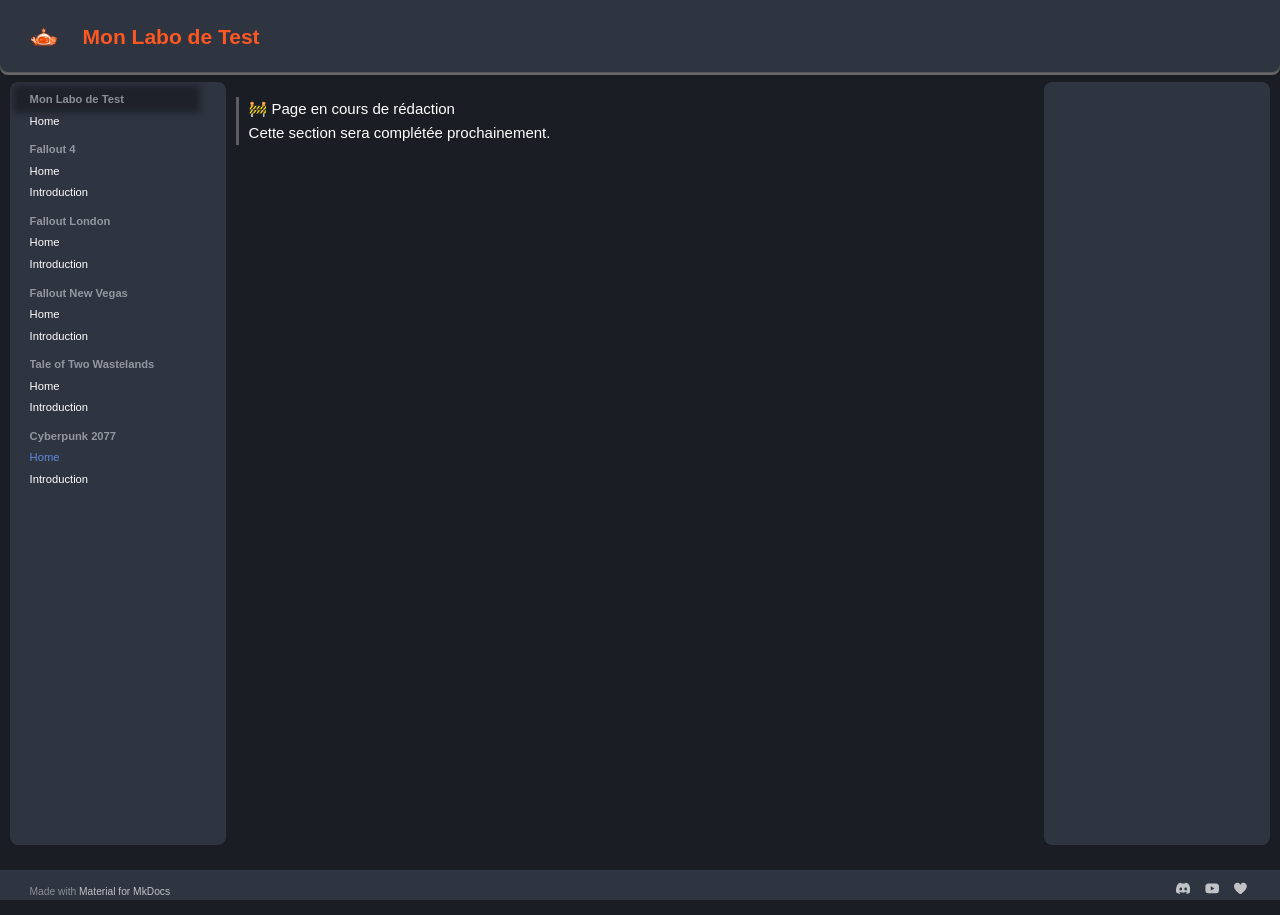
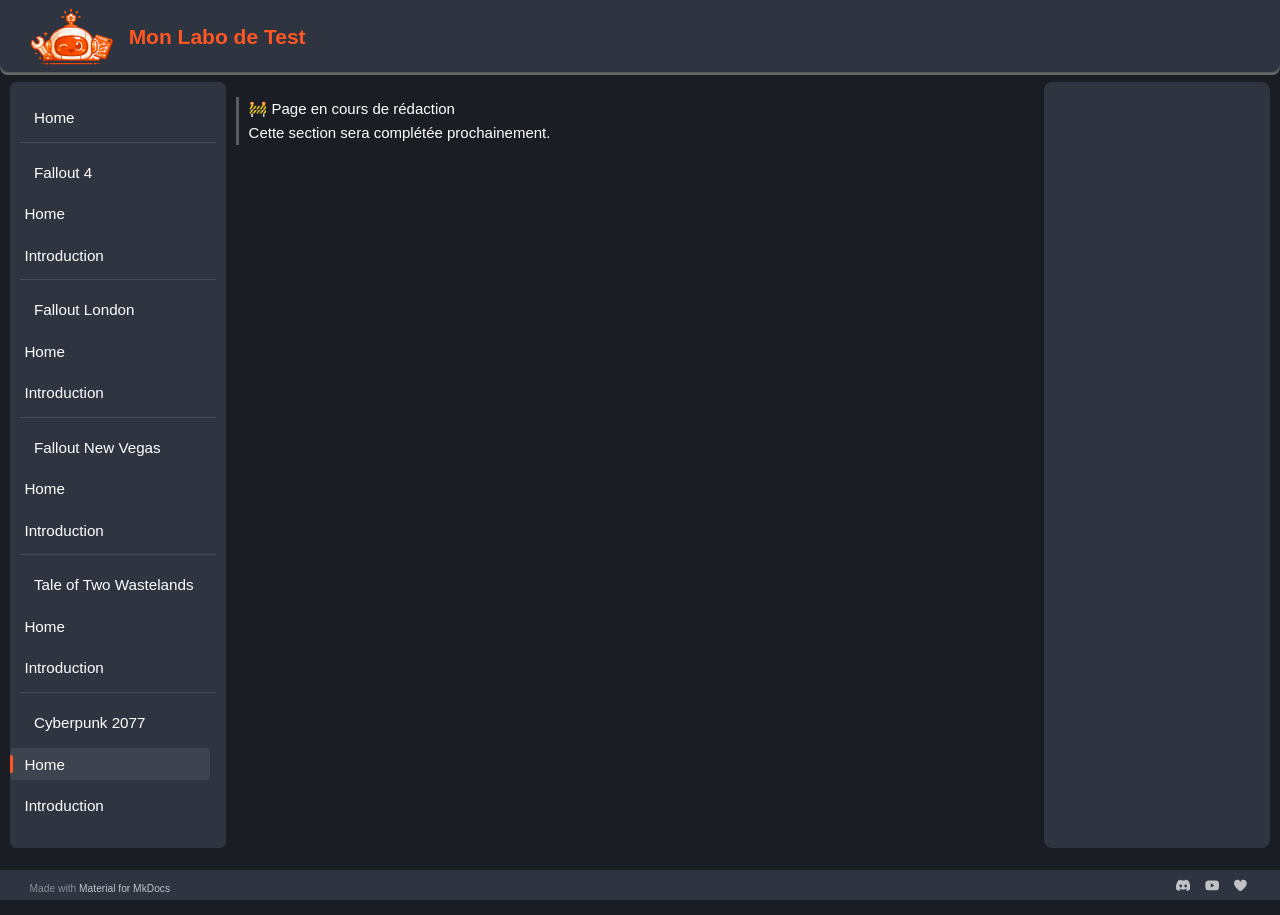
Before and after one commit to Lilevitchi/test-site, an MkDocs documentation site: the page built from docs/cyberpunk/index.md, in a window 1280 px wide. Built offline with MkDocs 1.6.1 and Material for MkDocs 9.7.7, drawn with Linux system fonts in a browser that asks for light colours.

Commit message:
Update extra.css

```diff
--- a/docs/stylesheets/extra.css
+++ b/docs/stylesheets/extra.css
@@ -103,7 +103,8 @@
   display: none !important;
 }
 
-/*body.is-hub .md-header,
+/* Cache absolument tout ce qui appartient à MkDocs Material sur la home */
+body.is-hub .md-header,
 body.is-hub .header-progress,
 body.is-hub .md-sidebar,
 body.is-hub .md-footer,
@@ -113,6 +114,7 @@
     visibility: hidden !important;
 }
 
+/* 2. Suppression du cadre gris (md-content) qui clignote au refresh */
 body.is-hub .md-content {
     background: transparent !important;
     margin: 0 !important;
@@ -125,12 +127,13 @@
 body.is-hub {
     overflow: hidden !important;
     height: 100vh;
-    background-color: #000 !important;
+    background-color: #000 !important; /* Fond noir de sécurité */
 }
 
+/* Reset du container MkDocs pour prendre 100% de la place */
 body.is-hub .md-container {
     display: block !important;
-    background: #000;
+    background: #000; /* Fond noir pour éviter les flashs blancs */
 }
 
 body.is-hub .md-main {
@@ -143,7 +146,9 @@
   height: 100%;
     max-width: none !important;
     margin: 0 !important;
-}*/
+}
+
+[data-md-color-scheme] {
 
 /* ============================================================
    HEADER & BANNIÈRE
@@ -336,7 +341,7 @@
 
 /* ============================================================
    SIDEBARS — FIXED
-   ============================================================*/
+   ============================================================ */
 
   .md-sidebar {
     position: fixed !important;
@@ -413,7 +418,6 @@
     will-change: auto !important;
     -webkit-font-smoothing: antialiased;
     transform: translateZ(0);
-    backface-visibility: hidden;
   }
 
   .md-sidebar--primary {
@@ -435,8 +439,9 @@
 
 /* ============================================================
    SIDEBAR GAUCHE
-   ============================================================
+   ============================================================ */
 
+  /* Supprime le titre du site dans la sidebar gauche */
 .md-sidebar--primary .md-nav__title {
   display: none !important;
 }
@@ -445,6 +450,7 @@
   padding-top: 0 !important;
 }
 
+/* Conteneur */
 .md-sidebar--primary {
   position: fixed !important;
   top: calc(var(--header-height) + 10px);
@@ -460,11 +466,13 @@
   overflow-y: auto;
 }
 
+/* Liste */
 .md-sidebar--primary .md-nav__list {
   padding: 0 !important;
   margin: 0 !important;
 }
 
+/* Liens */
 .md-sidebar--primary .md-nav__link {
   position: relative;
   display: flex;
@@ -481,15 +489,18 @@
   transition: background 0.18s ease;
 }
 
+/* Hover */
 .md-sidebar--primary .md-nav__link:hover {
   background: rgba(255, 255, 255, 0.06);
 }
 
+/* Page active */
 .md-sidebar--primary .md-nav__link--active {
   background: rgba(255, 255, 255, 0.08);
   font-weight: 500;
 }
 
+/* Barre verticale active */
 .md-sidebar--primary .md-nav__link--active::before {
   content: "";
   position: absolute;
@@ -500,10 +511,12 @@
   border-radius: 8px;
 }
 
+/* Supprimer les flèches Material */
 .md-sidebar--primary .md-nav__link::after {
   display: none !important;
 }
 
+/* Séparateurs */
 .md-sidebar--primary .md-nav__item--section > .md-nav__link {
   margin-top: 8px;
 }
@@ -512,7 +525,7 @@
   border-top: 1px solid rgba(255,255,255,0.12);
   margin-top: 8px;
   padding-top: 6px;
-}*/
+}
 
 /* ============================================================
    SIDEBAR DROITE
@@ -625,10 +638,11 @@
 
   .md-footer-meta {
     background-color: transparent;
+    margin-top: -3px;
   }
 
   .md-footer-meta__inner {
-    height: var(--footer-height);
+    height: calc(var(--footer-height) + 3px);
     display: flex;
     align-items: center;
     padding: 0 20px;
@@ -655,6 +669,8 @@
   .md-typeset p {
     color: var(--text-primary);
   }
+
+}
 
 /* ============================================================
    BOT ASTUCES
```
